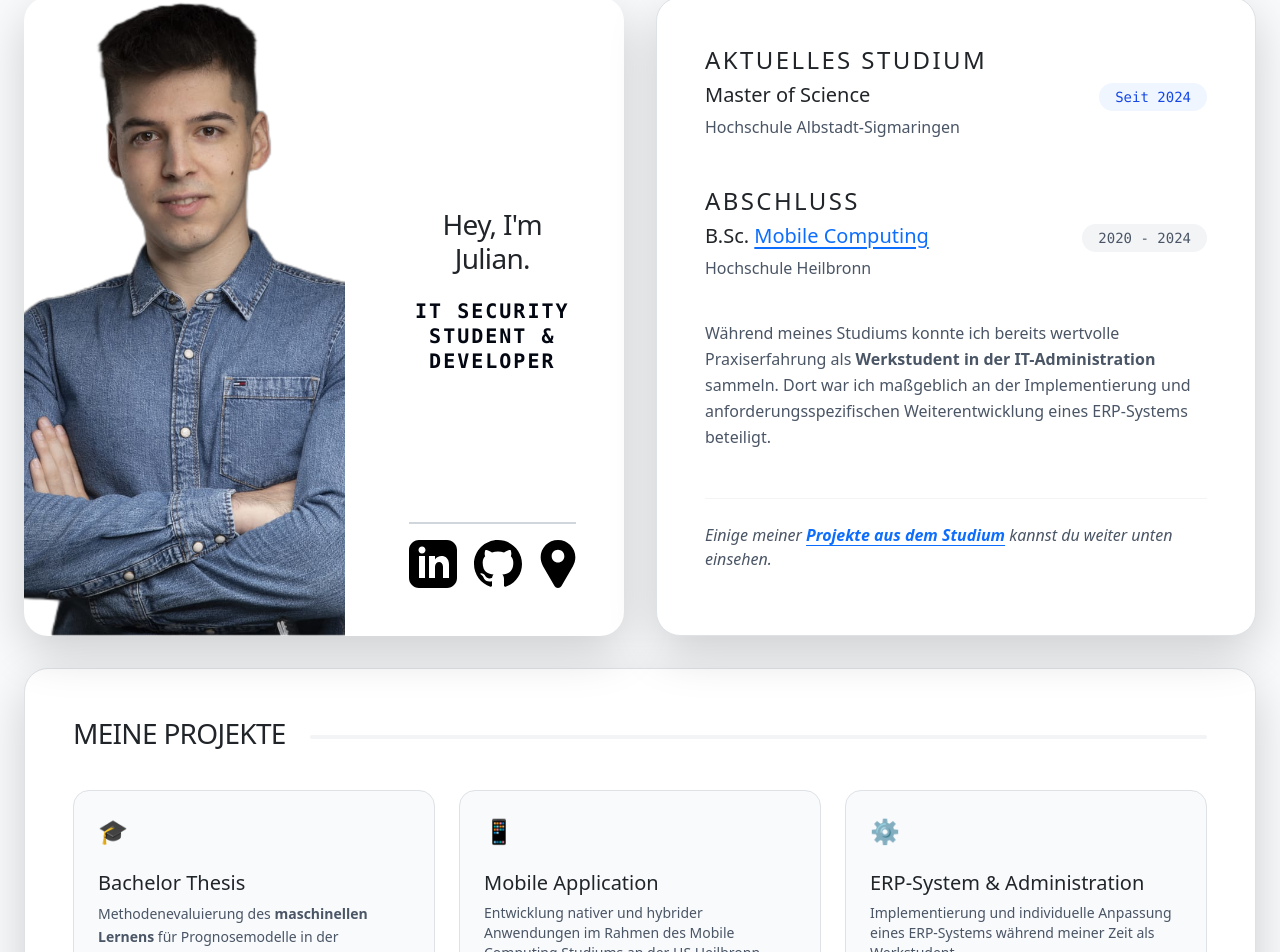
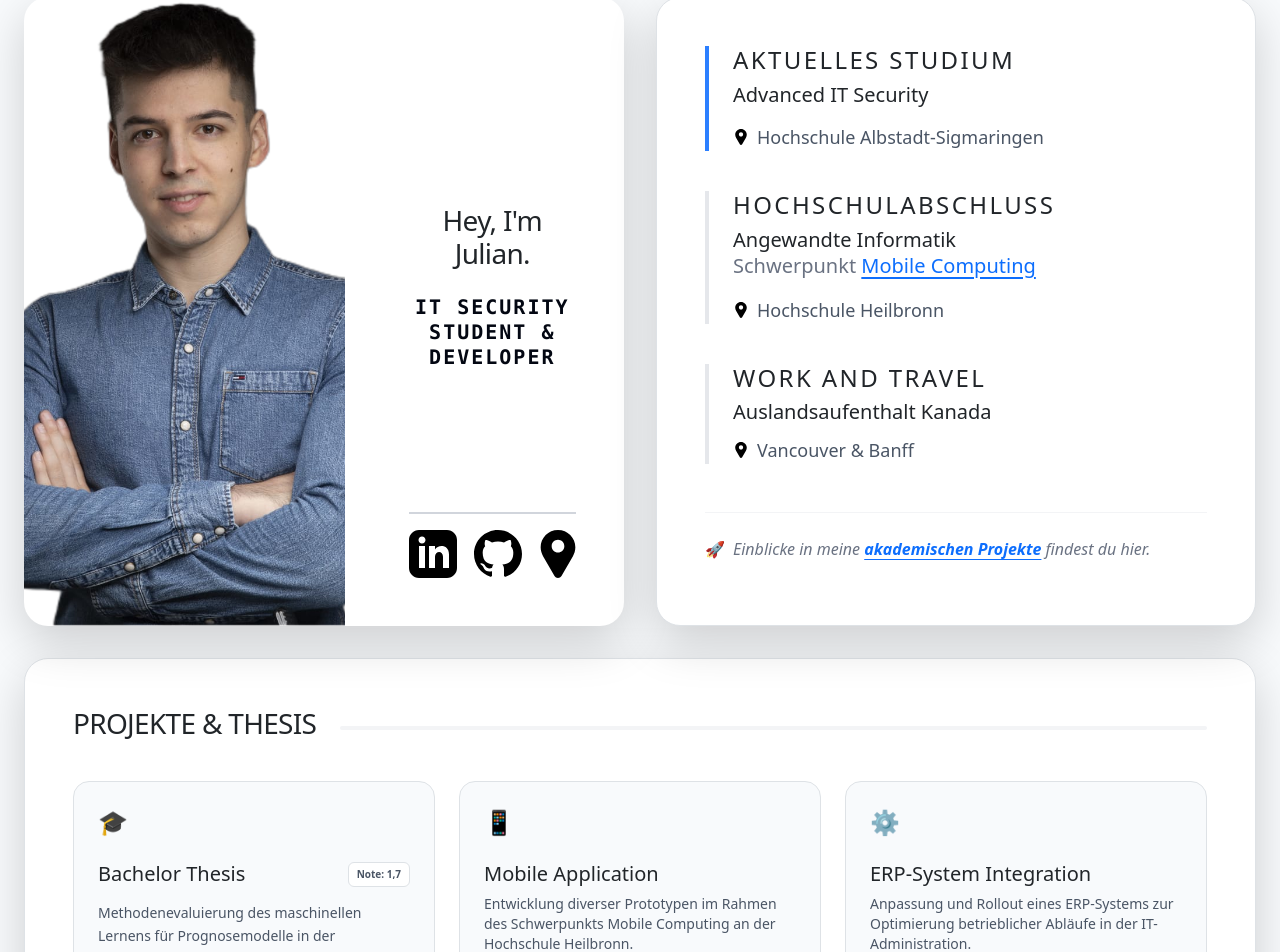
Before and after one commit to julianertle/Website, a React (Vite) app: page / in a window 1280 px wide. Shown: the part 91-1043 px from the top of the page. Built offline with nearby package versions, Linux system fonts and the light colour scheme; no server answers.

Commit message:
2nd tile update 2

```diff
--- a/src/components/Content.jsx
+++ b/src/components/Content.jsx
@@ -6,8 +6,6 @@ import { LinkedInIcon, GitHubIcon, LocationIcon } from "../assets/SvgIcons";
 
 function Content() {
   const [activeTooltip, setActiveTooltip] = useState(null);
-
-  // Ref für das sanfte Scrollen zu den Projekten
   const projectsRef = useRef(null);
 
   const scrollToProjects = (e) => {
@@ -18,7 +16,7 @@ function Content() {
   return (
     <div className="w-full max-w-screen-2xl mx-auto p-4 md:p-8 space-y-8 bg-slate-50 min-h-screen">
       <div className="grid grid-cols-1 md:grid-cols-2 gap-8 items-stretch overflow-visible">
-        {/* KARTE 1: PORTRAIT & INFO (Unverändert) */}
+        {/* KARTE 1: PORTRAIT & INFO */}
         <div className="rounded-3xl shadow-lg bg-white overflow-visible transition-all duration-300 hover:shadow-xl">
           <div className="flex flex-col lg:flex-row h-full overflow-visible">
             <div className="w-full lg:w-3/5 h-auto lg:h-full relative group overflow-visible">
@@ -41,8 +39,8 @@ function Content() {
                 </p>
               </div>
 
+              {/* Icon Leiste */}
               <div className="w-full mt-auto pt-3 border-t-2 border-gray-300 flex flex-nowrap items-center justify-between overflow-visible">
-                {/* Icons ... (wie im vorigen Code) */}
                 <div
                   className="relative flex flex-col items-center flex-shrink-0"
                   onMouseEnter={() => setActiveTooltip("linkedin")}
@@ -93,11 +91,6 @@ function Content() {
                   className="relative flex flex-col items-center cursor-pointer flex-shrink-0 z-20"
                   onMouseEnter={() => setActiveTooltip("location")}
                   onMouseLeave={() => setActiveTooltip(null)}
-                  onClick={() =>
-                    setActiveTooltip(
-                      activeTooltip === "location" ? null : "location",
-                    )
-                  }
                 >
                   <div
                     className={`absolute bottom-full mb-4 left-1/2 -translate-x-1/2 flex flex-col items-center transition-all duration-300 pointer-events-none z-30 ${activeTooltip === "location" ? "opacity-100 translate-y-0" : "opacity-0 translate-y-2"}`}
@@ -120,135 +113,151 @@ function Content() {
 
         {/* KARTE 2: EDUCATION & EXPERIENCE */}
         <div className="rounded-3xl shadow-lg bg-white p-8 lg:p-12 flex flex-col justify-between transition-all duration-300 hover:shadow-xl border border-gray-100">
-          <div className="space-y-8">
+          <div className="space-y-10">
             {/* Master Sektion */}
-            <section>
-              <h4 className="text-xs font-black uppercase tracking-widest text-blue-600 mb-2">
+            <section className="relative pl-6 border-l-4 border-blue-500">
+              <h4 className="text-xs font-black uppercase tracking-widest text-blue-500 mb-2">
                 Aktuelles Studium
               </h4>
-              <div className="flex justify-between items-start">
-                <div>
-                  <h5 className="text-2xl font-bold text-gray-900">
-                    Master of Science
+              <div className="flex flex-col">
+                <h5 className="text-2xl lg:text-3xl font-bold text-gray-900 leading-tight">
+                  Advanced IT Security
                 </h5>
-                  <p className="text-gray-600 font-medium">
-                    Hochschule Albstadt-Sigmaringen
-                  </p>
+                <div className="flex items-center gap-2 mt-2 text-gray-600 font-medium text-lg">
+                  <LocationIcon className="w-4 h-4 text-blue-500" />
+                  <span>Hochschule Albstadt-Sigmaringen</span>
                 </div>
-                <span className="text-sm font-mono bg-blue-50 text-blue-700 px-3 py-1 rounded-full">
-                  Seit 2024
-                </span>
               </div>
             </section>
 
             {/* Bachelor Sektion */}
-            <section>
+            <section className="relative pl-6 border-l-4 border-gray-200">
               <h4 className="text-xs font-black uppercase tracking-widest text-gray-400 mb-2">
-                Abschluss
+                Hochschulabschluss
               </h4>
-              <div className="flex justify-between items-start">
-                <div>
-                  <h5 className="text-2xl font-bold text-gray-900">
-                    B.Sc.{" "}
+              <div className="flex flex-col">
+                <h5 className="text-2xl lg:text-3xl font-bold text-gray-900 leading-tight">
+                  Angewandte Informatik <br className="hidden sm:block" />
+                  <span className="text-gray-500 text-xl font-medium">
+                    Schwerpunkt{" "}
+                  </span>
                   <a
                     href="https://www.hs-heilbronn.de/de/mobile-computing"
                     target="_blank"
                     rel="noopener noreferrer"
-                      className="text-blue-600 hover:underline decoration-2 underline-offset-4"
+                    className="text-blue-600 hover:underline decoration-2 underline-offset-4 text-xl"
                   >
                     Mobile Computing
                   </a>
                 </h5>
-                  <p className="text-gray-600 font-medium">
-                    Hochschule Heilbronn
-                  </p>
+                <div className="flex items-center gap-2 mt-2 text-gray-600 font-medium text-lg">
+                  <LocationIcon className="w-4 h-4 text-blue-500" />
+                  <span>Hochschule Heilbronn</span>
                 </div>
-                <span className="text-sm font-mono bg-gray-100 text-gray-600 px-3 py-1 rounded-full">
-                  2020 - 2024
-                </span>
               </div>
-              <p className="mt-4 text-gray-600 leading-relaxed">
-                Während meines Studiums konnte ich bereits wertvolle
-                Praxiserfahrung als{" "}
-                <strong>Werkstudent in der IT-Administration</strong> sammeln.
-                Dort war ich maßgeblich an der Implementierung und
-                anforderungsspezifischen Weiterentwicklung eines ERP-Systems
-                beteiligt.
-              </p>
+            </section>
+
+            {/* Work & Travel Sektion */}
+            <section className="relative pl-6 border-l-4 border-gray-200">
+              <h4 className="text-xs font-black uppercase tracking-widest text-gray-400 mb-2">
+                Work and Travel
+              </h4>
+              <div className="flex flex-col">
+                <h5 className="text-2xl font-bold text-gray-900">
+                  Auslandsaufenthalt Kanada
+                </h5>
+                <div className="flex items-center gap-2 mt-1 text-gray-600 font-medium text-lg">
+                  <LocationIcon className="w-4 h-4 text-red-500" />
+                  <span>Vancouver & Banff</span>
+                </div>
+              </div>
             </section>
           </div>
 
-          <div className="mt-8 pt-6 border-t border-gray-100">
-            <p className="text-gray-600 italic">
-              Einige meiner{" "}
+          {/* Trenner und Projekt-Link */}
+          <div className="mt-12 pt-6 border-t border-gray-100">
+            <p className="text-gray-500 flex items-center gap-2">
+              <span>🚀</span>
+              <span className="italic text-sm sm:text-base">
+                Einblicke in meine{" "}
                 <a
                   href="#projekte"
                   onClick={scrollToProjects}
                   className="text-gray-900 font-bold hover:text-blue-600 underline decoration-blue-500 decoration-2 underline-offset-4 transition-colors"
                 >
-                Projekte aus dem Studium
+                  akademischen Projekte
                 </a>{" "}
-              kannst du weiter unten einsehen.
+                findest du hier.
+              </span>
             </p>
           </div>
         </div>
       </div>
 
-      {/* NEUE REIHE: MEINE PROJEKTE */}
+      {/* PROJEKT REIHE */}
       <div ref={projectsRef} id="projekte" className="scroll-mt-8">
         <div className="bg-white rounded-3xl shadow-lg p-8 lg:p-12 border border-gray-100 transition-all duration-300 hover:shadow-xl">
           <div className="flex items-center gap-4 mb-8">
             <h3 className="text-3xl font-black text-gray-950 uppercase tracking-tight">
-              Meine Projekte
+              Projekte & Thesis
             </h3>
             <div className="h-1 flex-grow bg-gray-100 rounded-full"></div>
           </div>
           <div className="grid grid-cols-1 md:grid-cols-2 lg:grid-cols-3 gap-6">
-            {/* Bachelor Thesis - Ersetzt das Security Tool */}
+            {/* Bachelor Thesis Card */}
             <div className="p-6 rounded-2xl bg-slate-50 border border-gray-200 hover:border-blue-300 transition-all group flex flex-col justify-between">
               <div>
                 <span className="text-2xl mb-4 block">🎓</span>
-                <h5 className="font-bold text-lg mb-2">Bachelor Thesis</h5>
-                <p className="text-sm text-gray-600 leading-relaxed">
-                  Methodenevaluierung des <strong>maschinellen Lernens</strong>{" "}
-                  für Prognosemodelle in der Materialwirtschaft – entstanden im
-                  Studiengang Angewandte Informatik in Kooperation mit dem{" "}
-                  <strong>MOLIT-Institut Heilbronn</strong>.
+                <div className="flex justify-between items-start mb-2">
+                  <h5 className="font-bold text-lg">Bachelor Thesis</h5>
+                  <span className="text-[10px] font-black bg-white border border-gray-200 text-gray-600 px-2 py-1 rounded-md">
+                    Note: 1,7
+                  </span>
+                </div>
+                <p className="text-sm text-gray-600 leading-relaxed mb-1">
+                  Methodenevaluierung des maschinellen Lernens für
+                  Prognosemodelle in der Materialwirtschaft
+                </p>
+                <p className="text-xs text-gray-500 mb-4 italic">
+                  In Kooperation mit dem{" "}
+                  <a
+                    href="https://www.molit.eu/"
+                    target="_blank"
+                    rel="noopener noreferrer"
+                    className="text-blue-600 hover:underline"
+                  >
+                    MOLIT Institut
+                  </a>
+                  .
                 </p>
               </div>
-              <div className="mt-4 pt-4 border-t border-gray-200">
-                <span className="text-xs font-bold text-blue-600 uppercase tracking-wider group-hover:underline">
-                  Details folgen bald →
-                </span>
+              <div className="text-xs font-bold text-gray-400 uppercase tracking-wider group-hover:text-blue-600 transition-colors">
+                Dokumentation in Vorbereitung
               </div>
             </div>
 
-            {/* Projekt Name 1 (z.B. Mobile Computing App) */}
             <div className="p-6 rounded-2xl bg-slate-50 border border-gray-200 hover:border-blue-300 transition-colors group">
               <span className="text-2xl mb-4 block">📱</span>
               <h5 className="font-bold text-lg mb-2">Mobile Application</h5>
               <p className="text-sm text-gray-600">
-                Entwicklung nativer und hybrider Anwendungen im Rahmen des
-                Mobile Computing Studiums an der HS Heilbronn.
+                Entwicklung diverser Prototypen im Rahmen des Schwerpunkts
+                Mobile Computing an der Hochschule Heilbronn.
               </p>
             </div>
 
-            {/* ERP Integration */}
             <div className="p-6 rounded-2xl bg-slate-50 border border-gray-200 hover:border-blue-300 transition-colors group">
               <span className="text-2xl mb-4 block">⚙️</span>
-              <h5 className="font-bold text-lg mb-2">
-                ERP-System & Administration
-              </h5>
+              <h5 className="font-bold text-lg mb-2">ERP-System Integration</h5>
               <p className="text-sm text-gray-600">
-                Implementierung und individuelle Anpassung eines ERP-Systems
-                während meiner Zeit als Werkstudent.
+                Anpassung und Rollout eines ERP-Systems zur Optimierung
+                betrieblicher Abläufe in der IT-Administration.
               </p>
             </div>
           </div>
         </div>
       </div>
 
-      {/* UNTERE REIHE (Bestehend) */}
+      {/* UNTERE REIHE */}
       <div className="grid grid-cols-1 md:grid-cols-3 gap-8">
         <div className="bg-white rounded-3xl shadow-sm border border-gray-100 p-8 transition-hover hover:shadow-md">
           <SkillsInfo />
@@ -263,9 +272,9 @@ function Content() {
               <h4 className="text-2xl font-bold text-white">Cybersecurity</h4>
             </div>
             <p className="text-gray-300 text-base leading-relaxed mb-6">
-              Mein Ziel ist die Spezialisierung im Bereich{" "}
-              <strong>Cybersecurity</strong>. Ich fokussiere mich derzeit auf
-              Netzwerksicherheit und sichere Softwarearchitekturen.
+              Mein Fokus liegt auf der Spezialisierung in{" "}
+              <strong>Advanced IT Security</strong>. Ich vertiefe meine
+              Kenntnisse in Netzwerksicherheit und sicheren Systemarchitekturen.
             </p>
           </div>
           <div className="mt-auto text-sm font-mono bg-gray-800 p-3 rounded-lg border border-gray-700 text-cyan-300">
```
Lines whose indentation alone changed are shown as unchanged.
